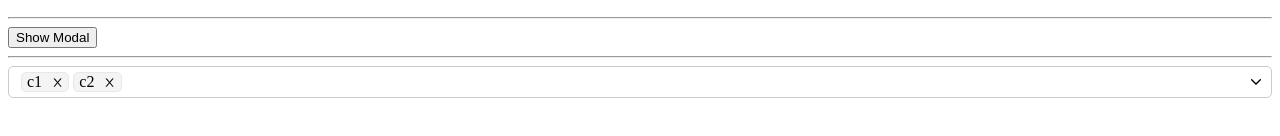
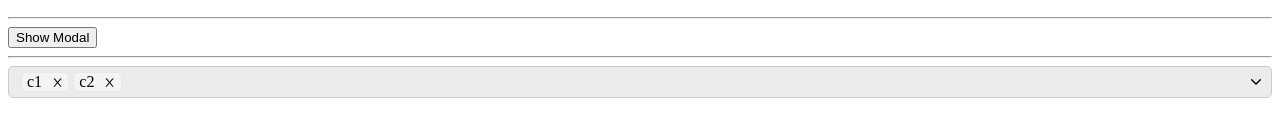
Before and after one commit to gamble4846/GSLibrary, an Angular app in the folder Angular/GSLibrary/: page / in a window 1280 px wide. Shown: the part 1103-1239 px from the top of the page. Built offline with nearby package versions, Linux system fonts and the light colour scheme.

Commit message:
Added disable for select

```diff
--- a/Angular/GSLibrary/src/app/app.component.html
+++ b/Angular/GSLibrary/src/app/app.component.html
@@ -31,5 +31,5 @@
 
 
 <div style="width: 100%; margin-bottom: 1500px;">
-  <gs-select [KeepParentChildSeparate]="true" (DropDownChanged)="dropDownChanged($event)" [hideOptionsAfter]="4" [responsiveOptionHiding]="false" [selectDataParentChild]="selectDataParentChild" [selectData]="selectData" [showAllCheckbox]="true" [allowMultiSelect]="true" [isParentChild]="true" [showSearch]="true"></gs-select>
+  <gs-select [disabled]="true" [KeepParentChildSeparate]="true" (DropDownChanged)="dropDownChanged($event)" [hideOptionsAfter]="4" [responsiveOptionHiding]="false" [selectDataParentChild]="selectDataParentChild" [selectData]="selectData" [showAllCheckbox]="true" [allowMultiSelect]="true" [isParentChild]="true" [showSearch]="true"></gs-select>
 </div>
--- a/Angular/GSLibrary/src/app/gs-lib/select/select.component.css
+++ b/Angular/GSLibrary/src/app/gs-lib/select/select.component.css
@@ -1,3 +1,15 @@
+.selectContainer.disabled {
+  cursor: not-allowed;
+}
+.selectContainer.disabled .selectTextBoxContainer,
+.selectContainer.disabled .selectDropDownContainer{
+  pointer-events: none;
+}
+
+.selectContainer.disabled .selectTextBoxContainer{
+  background-color: #ebebeb;
+}
+
 .selectTextBoxContainer{
   border: 1px solid rgb(203, 203, 203);;
   min-height: 30px;
--- a/Angular/GSLibrary/src/app/gs-lib/select/select.component.html
+++ b/Angular/GSLibrary/src/app/gs-lib/select/select.component.html
@@ -1,4 +1,4 @@
-<div class="selectContainer" #selectContainer>
+<div class="selectContainer" #selectContainer  [ngClass]="{'disabled': disabled}">
   <div class="selectTextBoxContainer" (click)="toggleDropDown()">
     <div class="selectTextBoxData">
       <div class="outerSelectedTabsContainer" #outerSelectedTabsContainer>
--- a/Angular/GSLibrary/src/app/gs-lib/select/select.component.ts
+++ b/Angular/GSLibrary/src/app/gs-lib/select/select.component.ts
@@ -21,6 +21,7 @@ export class SelectComponent implements OnInit {
   @Input() responsiveOptionHiding:boolean = true;
   @Input() hideOptionsAfter:number = 0;
   @Input() KeepParentChildSeparate:boolean = false;
+  @Input() disabled:boolean = false;
   //------------------------------------------------------
 
   //------------------- View Childs ---------------------------
```
